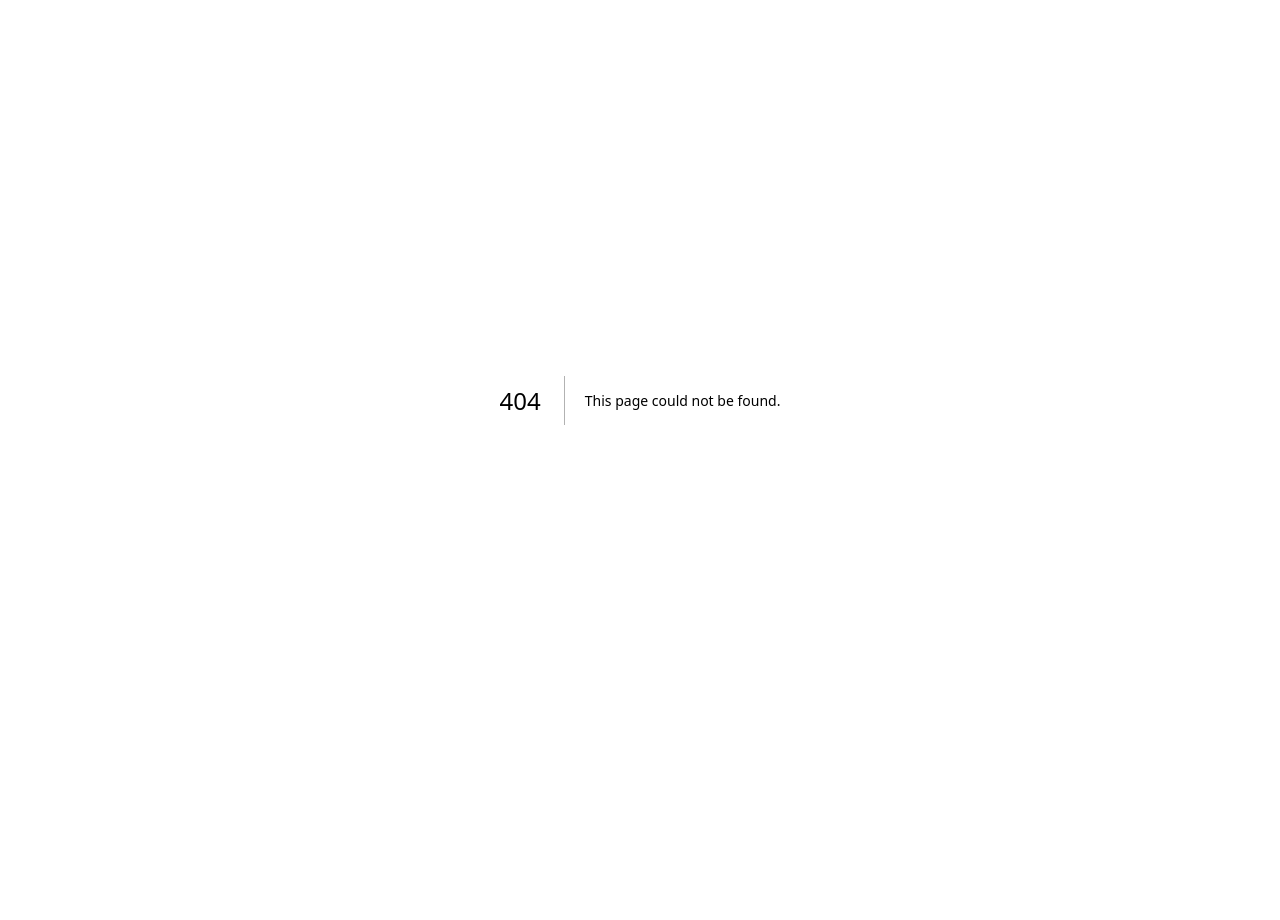
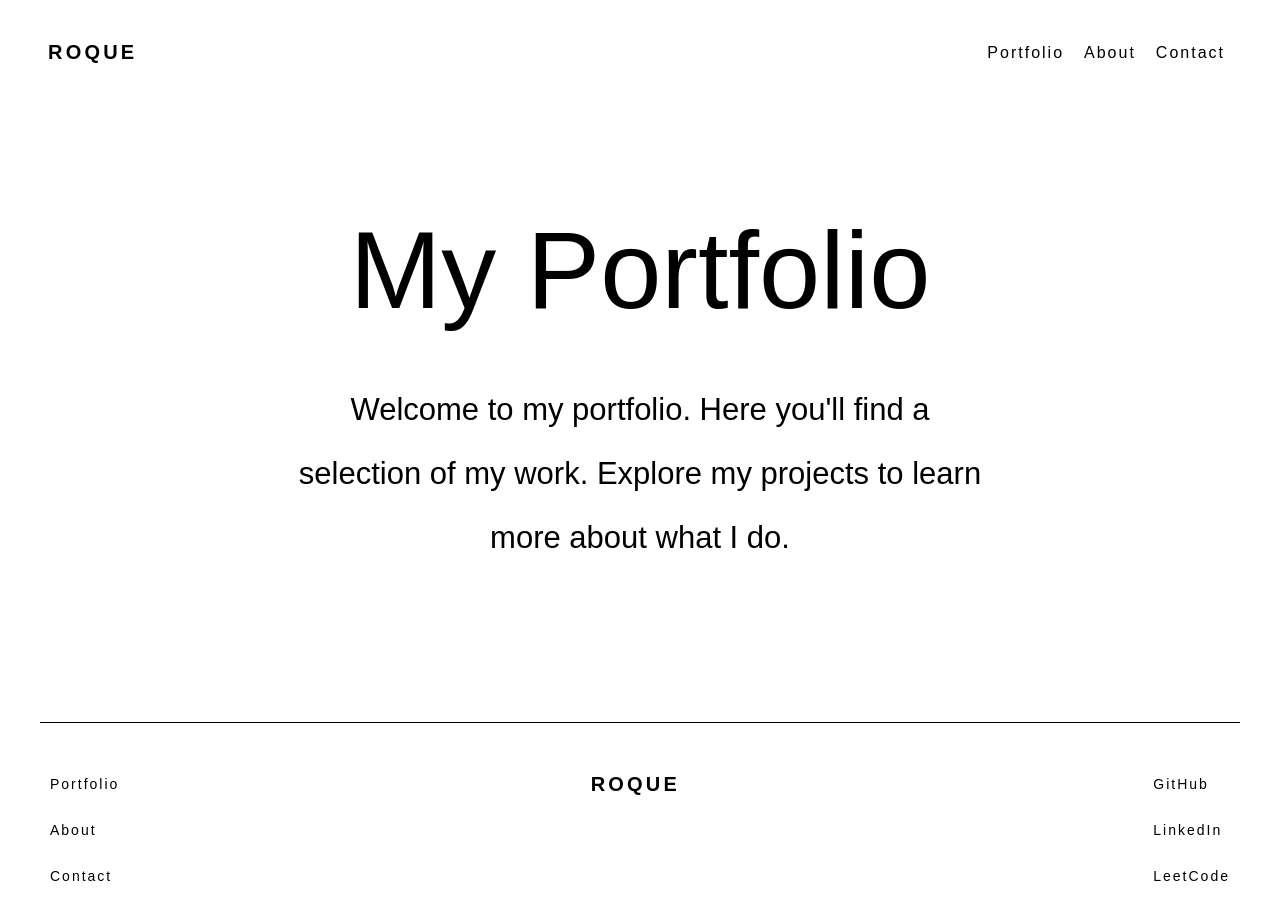
Before and after one commit to olroque/web-dev-portfolio, a Next.js app: page /portfolio in a window 1280 px wide. Before the commit this address had no page. Shown: the top 920 px of the page. Before the commit the page ends 800 px from the top, so only its background shows below. Built offline with nearby package versions, Linux system fonts and the light colour scheme.

Commit message:
start working on the portfolio page. Top part - title and desc - are solid.

```diff
--- a/components/footer.js
+++ b/components/footer.js
@@ -9,7 +9,7 @@ export default function Footer() {
                         <ul>
                             <li>
                                 <p>
-                                    <Link href="/">
+                                    <Link href="/portfolio">
                                         <span>
                                             Portfolio
                                         </span>
@@ -18,7 +18,7 @@ export default function Footer() {
                             </li>
                             <li>
                                 <p>
-                                    <Link href="/">
+                                    <Link href="/about">
                                         <span>
                                             About
                                         </span>
@@ -27,7 +27,7 @@ export default function Footer() {
                             </li>
                             <li>
                                 <p>
-                                    <Link href="/">
+                                    <Link href="/contact">
                                         <span>
                                             Contact
                                         </span>
--- a/components/header.js
+++ b/components/header.js
@@ -16,17 +16,17 @@ export default function Header() {
                     <div className="nav-links-container">
                         <ul className="nav-links">
                             <il className="nav-link">
-                                <Link href="/">
+                                <Link href="/portfolio">
                                     <p className="nav-link-item">Portfolio</p>
                                 </Link>
                             </il>
                             <il className="nav-link">
-                                <Link href="/">
+                                <Link href="/about">
                                     <p className="nav-link-item">About</p>
                                 </Link>
                             </il>
                             <il className="nav-link">
-                                <Link href="/">
+                                <Link href="/contact">
                                     <p className="nav-link-item">Contact</p>
                                 </Link>
                             </il>
--- a/components/main.js
+++ b/components/main.js
@@ -20,7 +20,7 @@ export default function Main() {
             <section className="creator-description-container">
                 <div>
                     <h4 className="creator-description">
-                        DOLD means ‘hidden’ is Swedish.
+                        DOLD means &#39;hidden&#39; is Swedish.
                         Why hidden, you ask? Our aim is to uncover the simple, strong, undeniable truth of each brand.
                         To find it, we have to ask the right questions, research, rethink, re-everything. This is the only way to ensure that our clients get that simple, powerful visual solution they've been looking for.
                     </h4>
--- /dev/null
+++ b/components/portfolioTop.js
@@ -0,0 +1,25 @@
+
+export default function() {
+    return (
+        <div className="root">
+            <section className="portfolio-top-container">
+                <div>
+                    <div className="portfolio-title">
+                        <h1>
+                            <span>
+                                My Portfolio
+                            </span>
+                        </h1>
+                    </div>
+                    <div className="portfolio-description">
+                        <h4>
+                            <span>
+                                Welcome to my portfolio. Here you&#39;ll find a selection of my work. Explore my projects to learn more about what I do.
+                            </span>
+                        </h4>
+                    </div>
+                </div>
+            </section>
+        </div>
+    )
+}
--- /dev/null
+++ b/pages/portfolio.tsx
@@ -0,0 +1,13 @@
+import Header from '../components/header';
+import PortfolioTop from '../components/portfolioTop';
+import Footer from '../components/footer';
+
+export default function Portfolio() {
+    return (
+        <div>
+            <Header />
+            <PortfolioTop />
+            <Footer />
+        </div>
+    )
+}
--- a/styles/index.css
+++ b/styles/index.css
@@ -86,7 +86,7 @@ ol, ul {
   list-style: none;
 }
 
-/* Header  */
+/* Header */
 
 .site-header {
   display: flex;
@@ -125,7 +125,7 @@ nav {
   letter-spacing: 2px;
 }
 
-/* Main  */
+/* Main */
 
 .root {
   width: calc(100% - 40px - 40px);
@@ -181,7 +181,7 @@ nav {
   letter-spacing: 0em;
 }
 
-/* Gallery  */
+/* Gallery */
 
 .gallery-container {
   display: flex;
@@ -210,7 +210,7 @@ nav {
   max-width: 70%;
 }
 
-/* Footer  */
+/* Footer */
 
 footer {
   height: 375px;
@@ -232,7 +232,42 @@ footer {
 footer span {
   line-height: 30px;
   padding: 0 10px;
-  font-size: 16px;
+  font-size: 14px;
   font-weight: 100;
   letter-spacing: 2px;
 }
+
+/* Portfolio */
+
+.portfolio-top-container {
+  display: flex;
+  justify-content: center;
+  margin-top: 100px;
+}
+
+.portfolio-title {
+  display: flex;
+  justify-content: center;
+  margin-bottom: 24px;
+}
+
+.portfolio-title span {
+  font-size: 110px;
+  font-weight: 100;
+}
+
+.portfolio-description {
+  display: flex;
+  justify-content: center;
+  width: 700px;
+}
+
+.portfolio-description h4 {
+  text-align: center;
+}
+
+.portfolio-description span {
+  font-size: 31px;
+  font-weight: 100;
+  line-height: 4rem;
+}
```
Also changed, not shown: pages/about.tsx (added, +11 -0 lines), pages/contact.tsx (added, +11 -0 lines).
